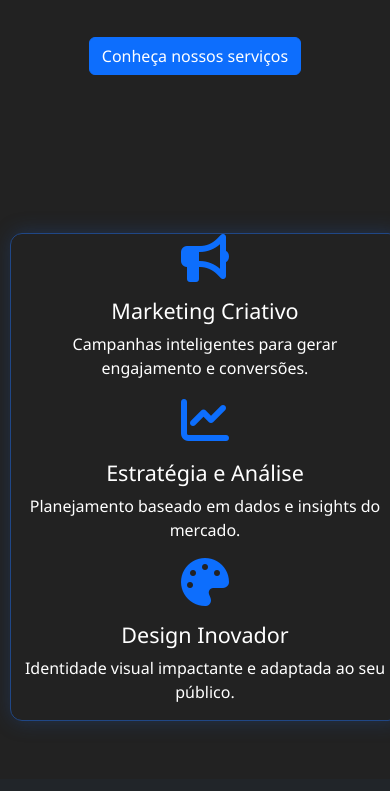
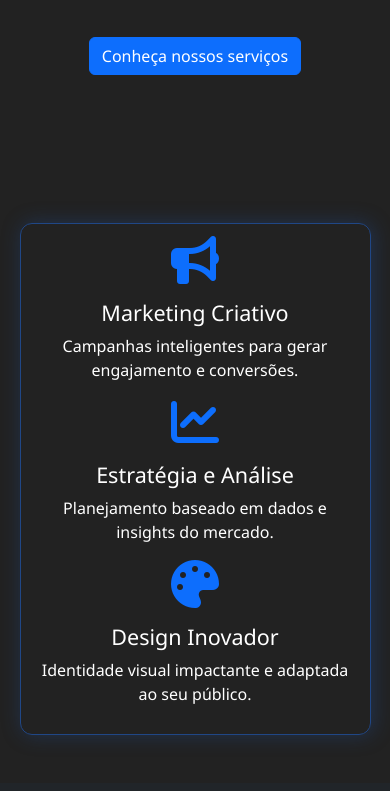
Before and after one commit to GabrielDev16/agencia-midia-brilhante, a plain HTML site: page index.html in a window 390 px wide. Shown: the part 309-1100 px from the top of the page. Drawn offline with nearby package versions, Linux system fonts and the light colour scheme.

Commit message:
página do css atualizada para uma responsividade melhor em aparelhos com tela pequena

```diff
--- a/src/css/style.css
+++ b/src/css/style.css
@@ -17,15 +17,19 @@
 body {
   font-family: "Segoe UI", sans-serif;
 }
+
 .hero {
   background-color: #222222;
   color: white;
   padding: 100px 0;
+
 }
+
 .section-title {
   margin-top: 50px;
   margin-bottom: 30px;
 }
+
 footer {
   background-color: #204786;
   color: white;
@@ -40,9 +44,12 @@ footer {
 .cardCT {
   border: 1px solid #204786;
   border-radius: 12px;
+  padding: 12px;
+  width: 90%;
   box-shadow: 2px 0px 20px #20478676;
+  /* min-width:320px;
+  max-width: 1080px; */
   transition: transform 0.3s ease;
-  margin: 10px;
 }
 
 .cardSERV {
```
